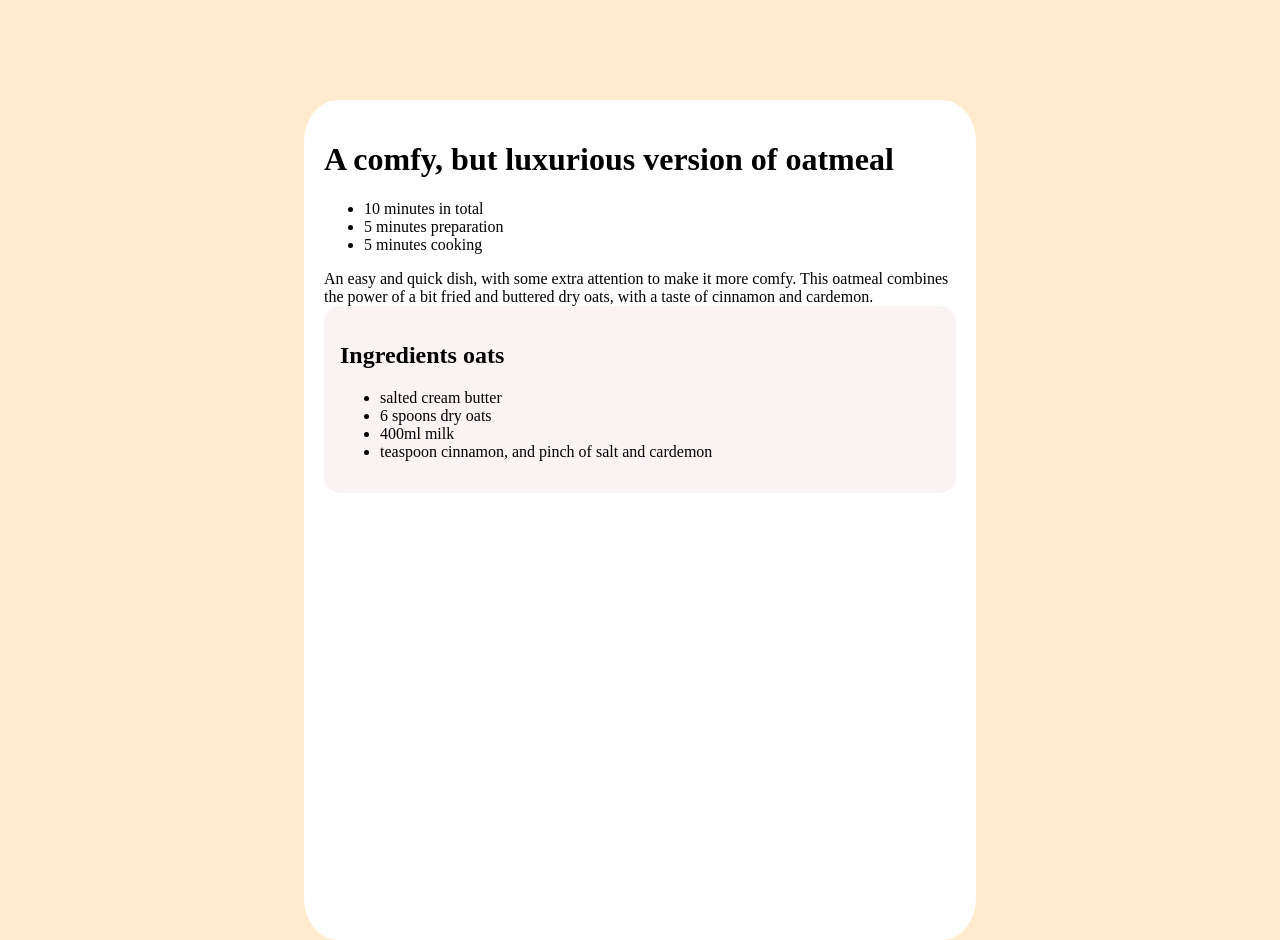
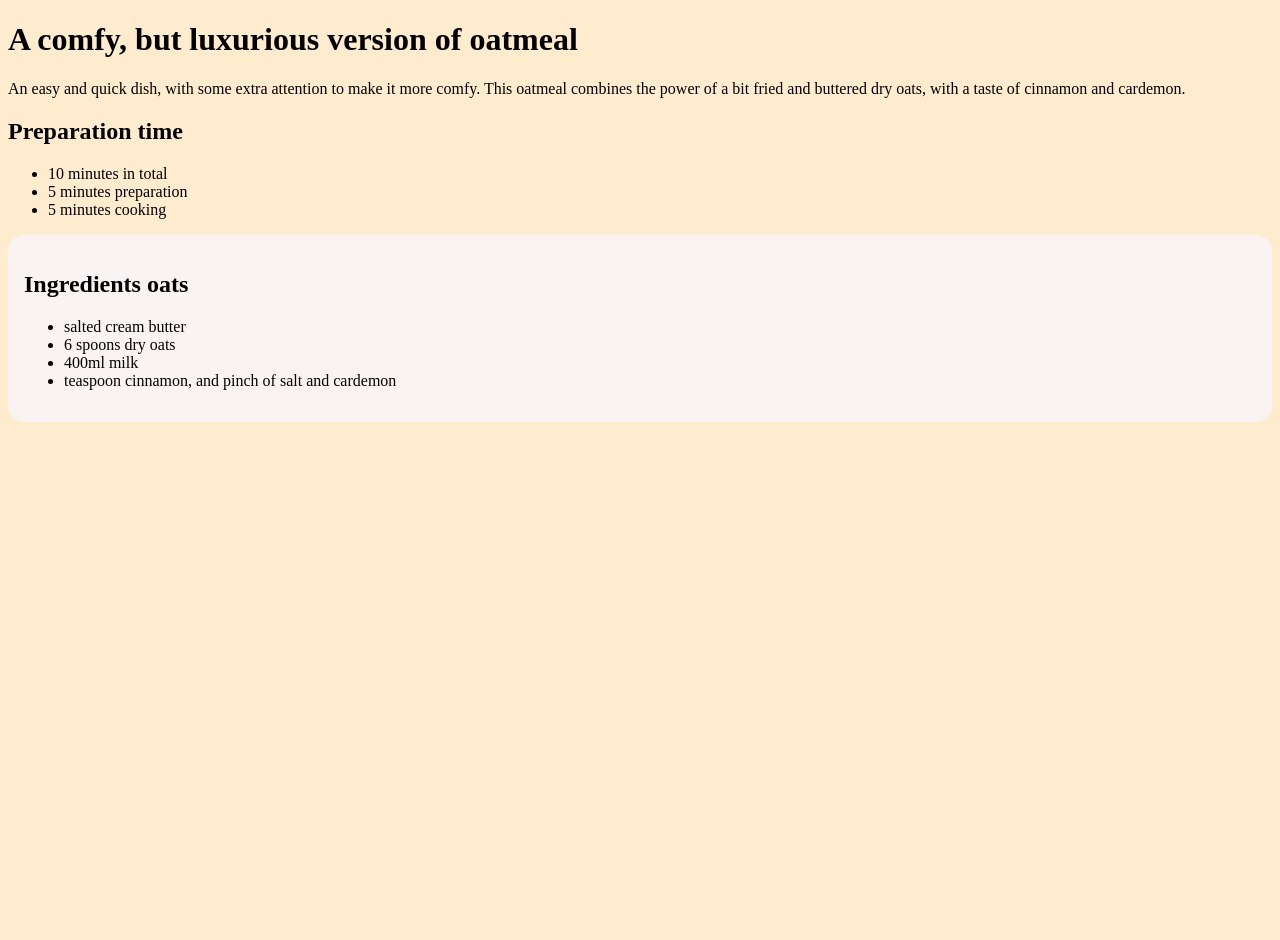
Before and after one commit to rhodevisser/recipe-page-demo, a PHP site: page /index.php in a window 1280 px wide. After the commit the page ends 422 px from the top, so only its background shows below. Run offline with PHP 8.4, Linux system fonts and the light colour scheme.

Commit message:
chore: Editted class names
More clear what it is for better readablity

```diff
--- a/view.index.php
+++ b/view.index.php
@@ -9,15 +9,11 @@
 
 <body>
 
-    <div class="container-recipe-content">
+    <div class="recipe-content-container">
+
         <h1>
             <?= "A comfy, but luxurious version of {$recipeOat}" ?>
         </h1>
-        <ul class="prepTime">
-            <?php foreach ($totalPreparationTime as $preparationTime)  { ?>
-                <li><?= $preparationTime; ?></li>
-            <?php } ?>
-        </ul>
 
 
         <div class="intro-message">
@@ -26,6 +22,16 @@
             } ?>
         </div>
 
+        <div class="preptime-container">
+            <h2 class="preptime-title">
+                Preparation time
+            </h2>
+            <ul class="prepTime">
+                <?php foreach ($totalPreparationTime as $preparationTime)  { ?>
+                    <li><?= $preparationTime; ?></li>
+                <?php } ?>
+            </ul>
+        </div>
 
         <div class="ingredient-container">
             <h2>
```
